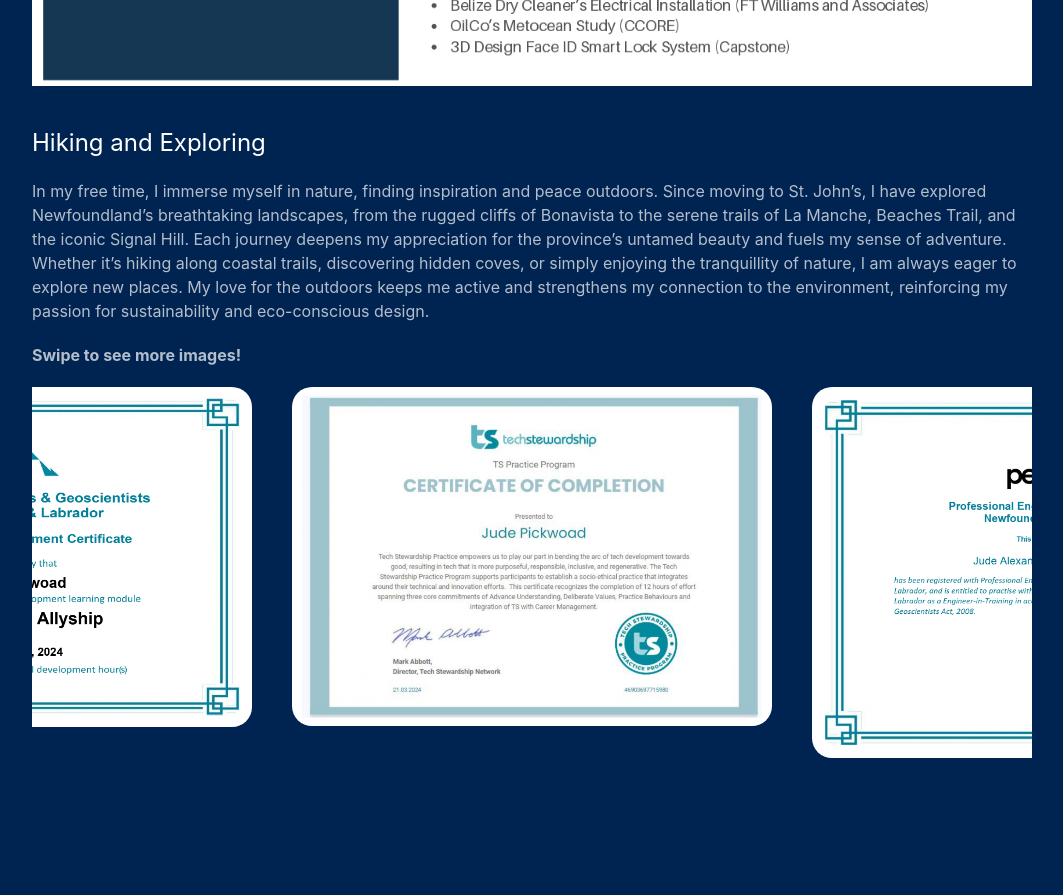
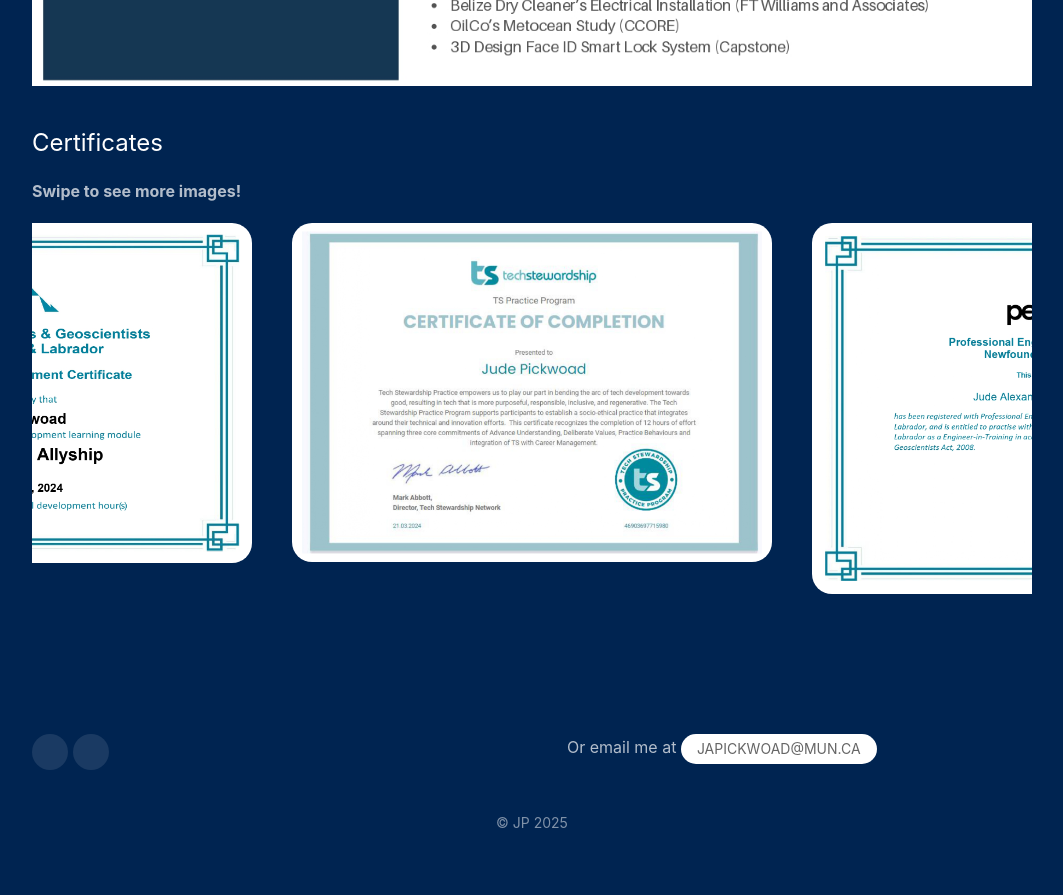
Before and after one commit to JudePickwoad/JudePickwoad.github.io, an Astro site: page /resume in a window 1280 px wide. Shown: the part 1600-2495 px from the top of the page, without its empty margins (108-1171 px from the left). Built offline with nearby package versions, Linux system fonts and the light colour scheme; Astro itself is replaced by a stand-in of ours.

Commit message:
Remove section

```diff
--- a/src/pages/resume.astro
+++ b/src/pages/resume.astro
@@ -35,10 +35,7 @@ import Layout from "../layouts/Layout.astro";
 			<div style="font-size: 18px;">
 				<img src="/assets/jude-resume.jpg" alt="" />
 			</div>
-			<h3 class="tt-norms-bold" style="font-size: 24px;">Hiking and Exploring</h3>
-				<p>
-					In my free time, I immerse myself in nature, finding inspiration and peace outdoors. Since moving to St. John’s, I have explored Newfoundland’s breathtaking landscapes, from the rugged cliffs of Bonavista to the serene trails of La Manche, Beaches Trail, and the iconic Signal Hill. Each journey deepens my appreciation for the province’s untamed beauty and fuels my sense of adventure. Whether it’s hiking along coastal trails, discovering hidden coves, or simply enjoying the tranquillity of nature, I am always eager to explore new places. My love for the outdoors keeps me active and strengthens my connection to the environment, reinforcing my passion for sustainability and eco-conscious design.
-				</p>
+			<h3 class="tt-norms-bold" style="font-size: 24px;">Certificates</h3>
 				<p><strong>Swipe to see more images!</strong></p>
 				<div class="uk-position-relative uk-visible-toggle uk-light" tabindex="-1" uk-slider="center: true" >
 
```
